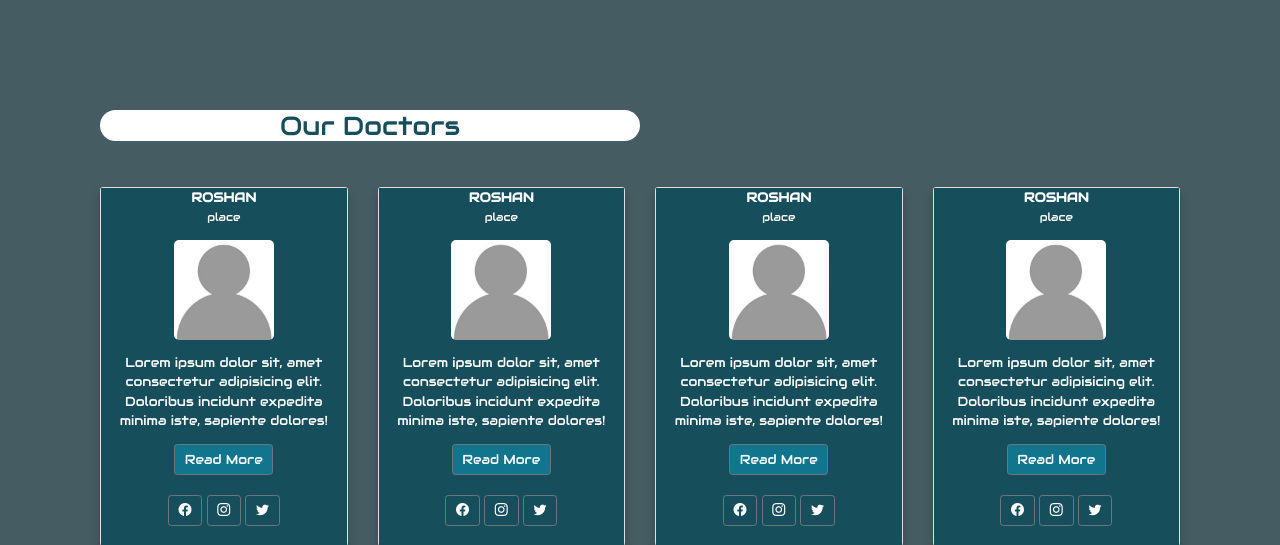
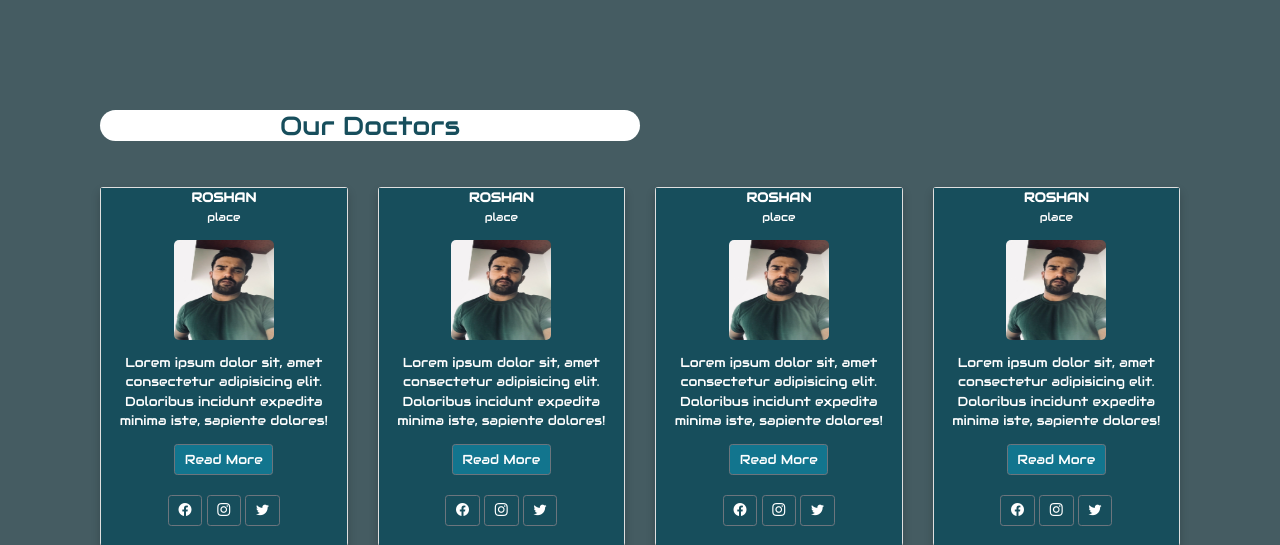
Before and after one commit to anshifmhd/abcdhospital, a Django app: page / in a window 1280 px wide. Shown: the part 1228-1773 px from the top of the page. Run offline with Django 4.2, Linux system fonts and the light colour scheme.

Commit message:
edit in index.html

```diff
--- a/index/templates/index.html
+++ b/index/templates/index.html
@@ -237,7 +237,7 @@
               <div class="card">
                 <div class="card-head">
                   <p class="font-weight-bold ">ROSHAN <br><small>place</small></p>
-                  <img src="{% static 'images/blankperson.jpg' %}" class="img-fluid" alt="">
+                  <img src="{% static 'images/aa.jpg' %}" class="img-fluid" alt="">
                   <p class="pt-3">Lorem ipsum dolor sit, amet consectetur adipisicing elit. Doloribus incidunt expedita minima iste, sapiente dolores!</p>
                   <a href="#"><button style="background-color: rgb(18, 117, 142); color: white;" type="button" class="btn btn-outline-secondary btn-md">Read More</button></a><br><br>
                   <span class="btn btn-outline-secondary"><i class="bi bi-facebook"></i></span>
@@ -253,7 +253,7 @@
               <div class="card">
                 <div class="card-head">
                   <p class="font-weight-bold ">ROSHAN <br><small>place</small></p>
-                  <img src="{% static 'images/blankperson.jpg' %}" class="img-fluid" alt="">
+                  <img src="{% static 'images/aa.jpg' %}" class="img-fluid" alt="">
                   <p class="pt-3">Lorem ipsum dolor sit, amet consectetur adipisicing elit. Doloribus incidunt expedita minima iste, sapiente dolores!</p>
                   <a href="#"><button style="background-color: rgb(18, 117, 142); color: white;" type="button" class="btn btn-outline-secondary btn-md">Read More</button></a><br><br>
                   <span class="btn btn-outline-secondary"><i class="bi bi-facebook"></i></span>
@@ -267,7 +267,7 @@
               <div class="card">
                 <div class="card-head">
                   <p class="font-weight-bold ">ROSHAN <br><small>place</small></p>
-                  <img src="{% static 'images/blankperson.jpg' %}" class="img-fluid" alt="">
+                  <img src="{% static 'images/aa.jpg' %}" class="img-fluid" alt="">
                   <p class="pt-3">Lorem ipsum dolor sit, amet consectetur adipisicing elit. Doloribus incidunt expedita minima iste, sapiente dolores!</p>
                   <a href="#"><button style="background-color: rgb(18, 117, 142); color: white;" type="button" class="btn btn-outline-secondary btn-md">Read More</button><br></a><br>
                   <span class="btn btn-outline-secondary"><i class="bi bi-facebook"></i></span>
@@ -282,7 +282,7 @@
               <div class="card">
                 <div class="card-head">
                   <p class="font-weight-bold ">ROSHAN <br><small>place</small></p>
-                  <img src="{% static 'images/blankperson.jpg' %}" class="img-fluid" alt="">
+                  <img src="{% static 'images/aa.jpg' %}" class="img-fluid" alt="">
                   <p class="pt-3">Lorem ipsum dolor sit, amet consectetur adipisicing elit. Doloribus incidunt expedita minima iste, sapiente dolores!</p>
                   <a href="#" ><button style="background-color: rgb(18, 117, 142); color: white;" type="button" class="btn btn-outline-secondary btn-md">Read More</button></a><br><br>
                   <span class="btn btn-outline-secondary"><i class="bi bi-facebook"></i></span>
```
Also changed, not shown: index/static/images/aa.jpg (added).
